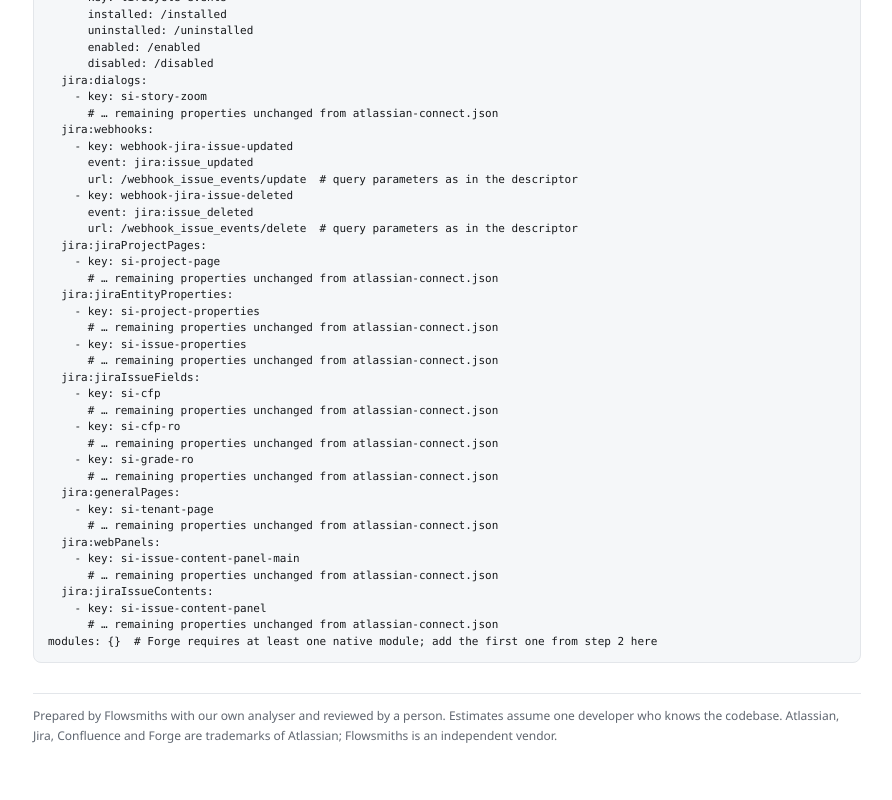
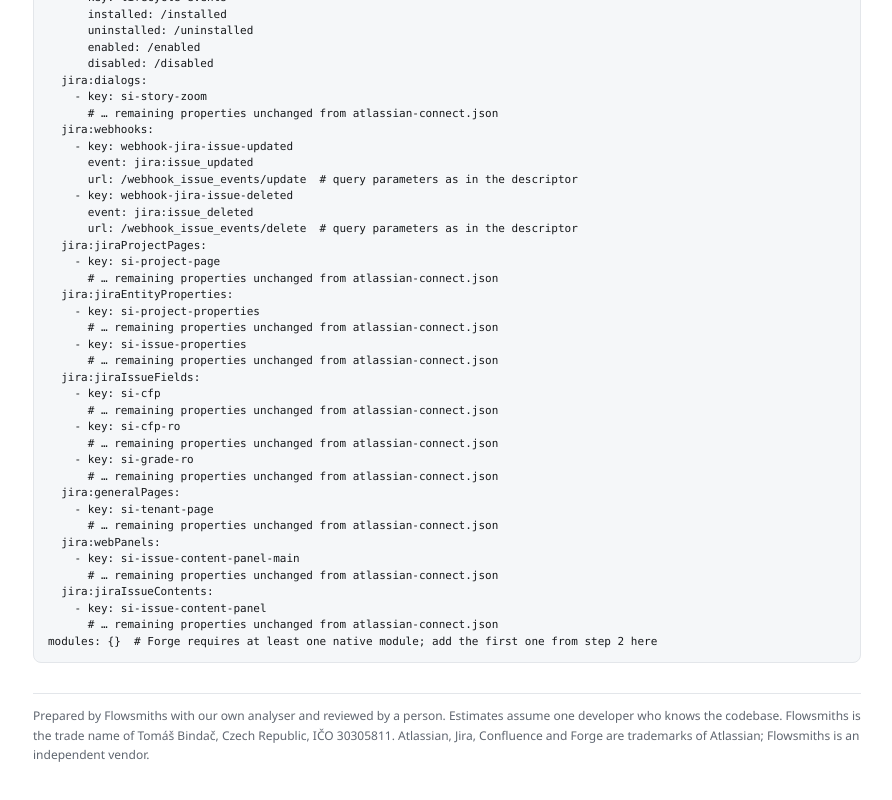
Before and after one commit to flowsmiths-dev/flowsmiths-dev.github.io, a plain HTML site: page forge-migration/sample-audit.html in a window 1280 px wide. Shown: the part 3485-4285 px from the top of the page, without its empty margins (193-1085 px from the left). Drawn offline with Linux system fonts and the light colour scheme.

Commit message:
Sample audit with IČO
Co-Authored-By: Claude Opus 5.5 <noreply@anthropic.com>

```diff
--- a/forge-migration/sample-audit.html
+++ b/forge-migration/sample-audit.html
@@ -185,6 +185,7 @@ connectModules:
       # … remaining properties unchanged from atlassian-connect.json
 modules: {}  # Forge requires at least one native module; add the first one from step 2 here</pre>
 <div class="signoff">Prepared by Flowsmiths with our own analyser and reviewed by a person. Estimates assume one developer who knows the codebase.
+Flowsmiths is the trade name of Tomáš Bindač, Czech Republic, IČO 30305811.
 Atlassian, Jira, Confluence and Forge are trademarks of Atlassian; Flowsmiths is an independent vendor.</div>
 </section>
 </main></body></html>
```
Also changed, not shown: 1 other file.
